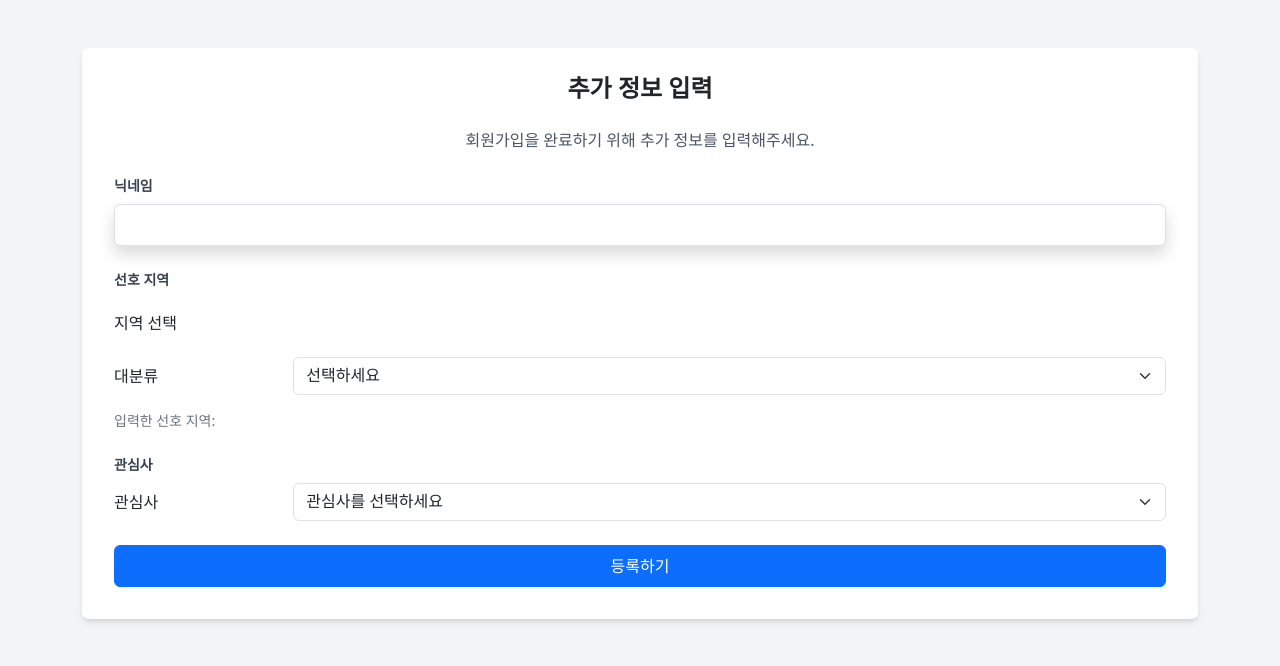
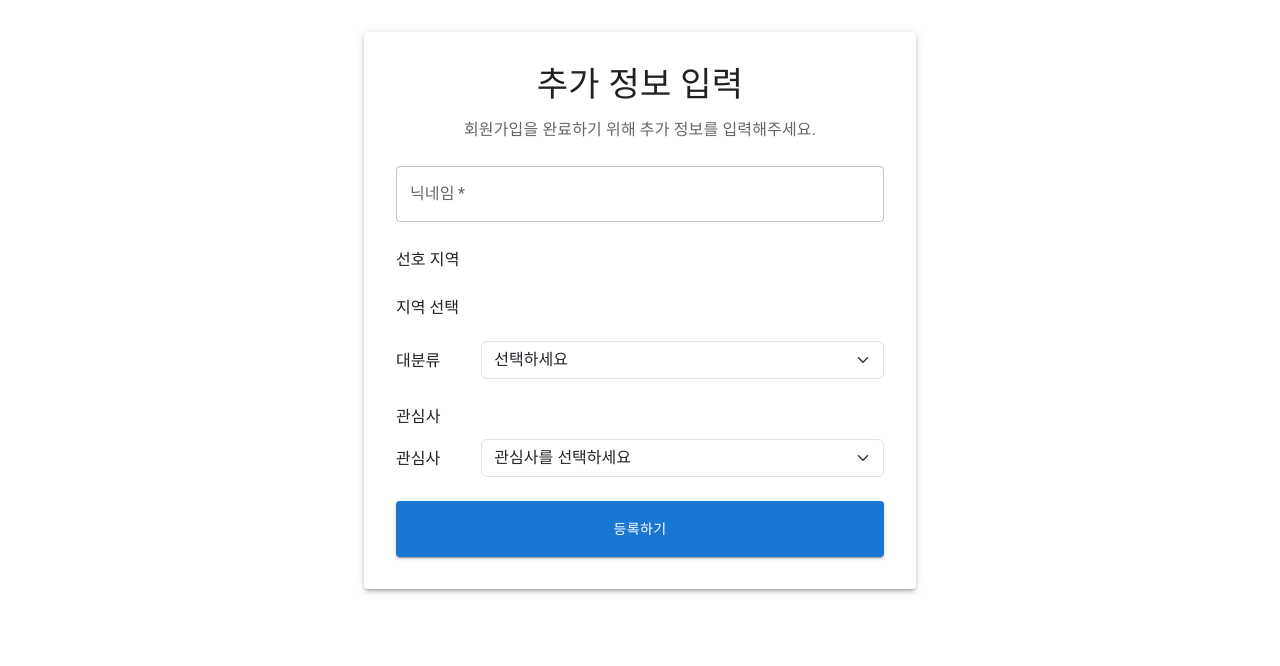
Before and after one commit to WithRoom/FE-WithRoom-Local, a React (Create React App) app: page /register in a window 1280 px wide. Shown: the top 666 px of the page. Built offline with nearby package versions, Linux system fonts and the light colour scheme.

Commit message:
[리팩토링] : 회원가입 폼 디자인 수정

```diff
--- a/package.json
+++ b/package.json
@@ -9,7 +9,6 @@
     "@mui/material": "^6.1.2",
     "@mui/x-data-grid": "^7.18.0",
     "@mui/x-date-pickers": "^7.18.0",
-    "@shadcn/ui": "^0.0.4",
     "@testing-library/jest-dom": "^5.17.0",
     "@testing-library/react": "^13.4.0",
     "@testing-library/user-event": "^13.5.0",
@@ -65,11 +64,12 @@
   },
   "devDependencies": {
     "@babel/plugin-proposal-private-property-in-object": "^7.21.11",
+    "@shadcn/ui": "^0.0.4",
     "autoprefixer": "^10.4.20",
     "eslint": "^8.1.0",
     "eslint-plugin-flowtype": "^8.0.3",
-    "postcss": "^8.4.41",
+    "postcss": "^8.4.47",
     "react-scripts": "^5.0.1",
-    "tailwindcss": "^3.4.11"
+    "tailwindcss": "^3.4.13"
   }
 }
--- a/src/pages/Register/Register.jsx
+++ b/src/pages/Register/Register.jsx
@@ -1,190 +1,203 @@
-import React, { useState, useEffect } from 'react';
+import React, { useState } from 'react';
 import { useLocation, useNavigate } from "react-router-dom";
-import { Container, Form, Button, Alert } from 'react-bootstrap';
-import Swal from 'sweetalert2';
 import axios from 'axios';
+import {
+  Container,
+  Paper,
+  Typography,
+  TextField,
+  Button,
+  Alert,
+  CircularProgress,
+  Box,
+  Snackbar
+} from '@mui/material';
 import SelectComponent from './SelectComponent';
 import SelectInterestComponent from './SelectInterestComponent';
 
-const Register = () => {
+export default function Register() {
   const location = useLocation();
   const navigate = useNavigate();
-  const { combinedString } = location.state || "";
-  const { selectedInterest } = location.state || "";
+  const { combinedString = "", selectedInterest = "" } = location.state || {};
 
-  const [registerForm, setRegisterForm] = useState({
+  const [formState, setFormState] = useState({
     nickName: '',
-    preferredArea: combinedString || '',
-    interest: selectedInterest || ''
-  });
-
-  const [areaSelections, setAreaSelections] = useState({
+    preferredArea: combinedString,
+    interest: selectedInterest,
+    areaSelections: {
       category: '',
       city: '',
       district: '',
       town: ''
+    }
   });
 
-  const [concatenatedString, setConcatenatedString] = useState("");
-  const [loading, setLoading] = useState(false);
-  const [error, setError] = useState('');
-  const [success, setSuccess] = useState(false);
+  const [status, setStatus] = useState({
+    loading: false,
+    error: '',
+    success: false
+  });
 
-  useEffect(() => {
-    if (combinedString) {
-      setRegisterForm(prevForm => ({
-        ...prevForm,
-        preferredArea: combinedString
-      }));
-    }
-  }, [combinedString]);
-
-  useEffect(() => {
-    setConcatenatedString(`입력한 선호 지역: ${registerForm.preferredArea}`);
-  }, [registerForm.preferredArea]);
-
-  const handleChange = (e) => {
-    const { name, value } = e.target;
-    setRegisterForm(prevForm => ({
-      ...prevForm,
+  const handleInputChange = (name, value) => {
+    setFormState(prev => ({
+      ...prev,
       [name]: value
     }));
   };
 
-  const handlePreferredAreaChange = (type, value) => {
-    setAreaSelections(prev => {
-      const newSelections = { ...prev, [type]: value };
-      const concatenatedValue = `${newSelections.category} ${newSelections.city} ${newSelections.district} ${newSelections.town}`.trim();
-
-      console.log('concatenatedValue:', concatenatedValue); // Debugging
-
-      setRegisterForm(prevForm => ({
-        ...prevForm,
-        preferredArea: concatenatedValue
-      }));
-      return newSelections;
-    });
+  const handleAreaChange = (type, value) => {
+    setFormState(prev => {
+      const newAreaSelections = {
+        ...prev.areaSelections,
+        [type]: value
       };
 
-  const handleInterestChange = (value) => {
-    console.log('value:', value); // Debugging
-    setRegisterForm(prevForm => ({
+      const concatenatedArea = Object.values(newAreaSelections)
+        .filter(Boolean)
+        .join(' ');
 
-      ...prevForm,
-      interest: value
-    }));
+      return {
+        ...prev,
+        areaSelections: newAreaSelections,
+        preferredArea: concatenatedArea
+      };
+    });
   };
 
   const handleSubmit = async (e) => {
     e.preventDefault();
-    setLoading(true);
-    setError('');
+    setStatus({ loading: true, error: '', success: false });
 
     const token = localStorage.getItem('accessToken');
     if (!token) {
-      setError('로그인이 필요합니다.');
-
-      Swal.Alert({
-        icon : 'error',
-        title : '로그인이 필요합니다.'
-      })
-
-      setLoading(false);
+      setStatus({
+        loading: false,
+        error: '로그인이 필요합니다.',
+        success: false
+      });
       return;
     }
 
     try {
-      await saveUser('/member/create/info', registerForm, token);
-      setSuccess(true);
+      await saveUser('/member/create/info', {
+        nickName: formState.nickName,
+        preferredArea: formState.preferredArea,
+        interest: formState.interest
+      }, token);
+
+      setStatus({ loading: false, error: '', success: true });
       setTimeout(() => navigate('/home'), 2000);
     } catch (error) {
-      if (error.response) {
-        switch (error.response.status) {
-          case 404:
-            setError('경로를 찾을 수 없습니다. URL을 확인해주세요.');
-            break;
-          case 401:
-            setError('인증에 실패했습니다. 다시 로그인해주세요.');
-            break;
-          default:
-            setError('회원가입에 실패했습니다. 잠시 후 다시 시도해주세요.');
-        }
-      } else {
-        setError('네트워크 오류가 발생했습니다. 인터넷 연결을 확인해주세요.');
-      }
-    } finally {
-      setLoading(false);
+      const errorMessage = getErrorMessage(error);
+      setStatus({
+        loading: false,
+        error: errorMessage,
+        success: false
+      });
     }
   };
 
   return (
-    <div className="min-h-screen bg-gray-100 py-12">
-      <Container className="max-w-md">
-        <div className="bg-white shadow-md rounded px-8 pt-6 pb-8 mb-4">
-          <h2 className="text-2xl font-bold mb-6 text-center">추가 정보 입력</h2>
-          <p className="mb-4 text-gray-600 text-center">회원가입을 완료하기 위해 추가 정보를 입력해주세요.</p>
-          <Form onSubmit={handleSubmit}>
-            <Form.Group className="mb-4" controlId="formNickName">
-              <Form.Label className="block text-gray-700 text-sm font-bold mb-2">닉네임</Form.Label>
-              <Form.Control
-                type="text"
-                name="nickName"
-                value={registerForm.nickName}
-                onChange={handleChange}
-                className="shadow appearance-none border rounded w-full py-2 px-3 text-gray-700 leading-tight focus:outline-none focus:shadow-outline"
+    <Container maxWidth="sm" sx={{ mt: 4, mb: 4 }}>
+      <Paper elevation={3} sx={{ p: 4 }}>
+        <Box sx={{ textAlign: 'center', mb: 3 }}>
+          <Typography variant="h4" component="h1" gutterBottom>
+            추가 정보 입력
+          </Typography>
+          <Typography variant="body1" color="text.secondary">
+            회원가입을 완료하기 위해 추가 정보를 입력해주세요.
+          </Typography>
+        </Box>
+
+        <form onSubmit={handleSubmit}>
+          <TextField
+            fullWidth
+            label="닉네임"
+            variant="outlined"
+            value={formState.nickName}
+            onChange={(e) => handleInputChange('nickName', e.target.value)}
             required
+            sx={{ mb: 3 }}
           />
-            </Form.Group>
 
-            <Form.Group className="mb-4" controlId="formPreferredArea">
-              <Form.Label className="block text-gray-700 text-sm font-bold mb-2">선호 지역</Form.Label>
+          <Box sx={{ mb: 3 }}>
+            <Typography variant="subtitle1" sx={{ mb: 1 }}>
+              선호 지역
+            </Typography>
             <SelectComponent
-                onCategoryChange={(value) => handlePreferredAreaChange('category', value)}
-                onCityChange={(value) => handlePreferredAreaChange('city', value)}
-                onDistrictChange={(value) => handlePreferredAreaChange('district', value)}
-                onTownChange={(value) => handlePreferredAreaChange('town', value)}
+              onCategoryChange={(value) => handleAreaChange('category', value)}
+              onCityChange={(value) => handleAreaChange('city', value)}
+              onDistrictChange={(value) => handleAreaChange('district', value)}
+              onTownChange={(value) => handleAreaChange('town', value)}
             />
-              <p className="text-sm text-gray-500 mt-1">{concatenatedString}</p>
-            </Form.Group>
+            {formState.preferredArea && (
+              <Typography variant="body2" color="text.secondary" sx={{ mt: 1 }}>
+                입력한 선호 지역: {formState.preferredArea}
+              </Typography>
+            )}
+          </Box>
 
-            <Form.Group className="mb-6" controlId="formInterest">
-                <Form.Label className="block text-gray-700 text-sm font-bold mb-2">관심사</Form.Label>
-                <SelectInterestComponent onChange={handleInterestChange} />  {/* 관심사 선택 컴포넌트 */}
-            </Form.Group>
-
+          <Box sx={{ mb: 3 }}>
+            <Typography variant="subtitle1" sx={{ mb: 1 }}>
+              관심사
+            </Typography>
+            <SelectInterestComponent
+              onChange={(value) => handleInputChange('interest', value)}
+            />
+          </Box>
 
           <Button
-              variant="primary"
             type="submit"
-              className="w-full bg-blue-500 hover:bg-blue-700 text-white font-bold py-2 px-4 rounded focus:outline-none focus:shadow-outline"
-              disabled={loading}
+            variant="contained"
+            fullWidth
+            disabled={status.loading}
+            sx={{ height: 56 }}
           >
-              {loading ? "처리 중..." : "등록하기"}
+            {status.loading ? (
+              <CircularProgress size={24} />
+            ) : "등록하기"}
           </Button>
-          </Form>
-        </div>
+        </form>
+      </Paper>
 
-        {error && (
-          <Alert variant="danger" className="mt-4">
-            <Alert.Heading>오류</Alert.Heading>
-            <p>{error}</p>
+      <Snackbar
+        open={Boolean(status.error)}
+        autoHideDuration={6000}
+        onClose={() => setStatus(prev => ({ ...prev, error: '' }))}
+      >
+        <Alert severity="error" variant="filled">
+          {status.error}
         </Alert>
-        )}
+      </Snackbar>
 
-        {success && (
-          <Alert variant="success" className="mt-4">
-            <Alert.Heading>성공</Alert.Heading>
-            <p>회원가입이 완료되었습니다. 홈으로 이동합니다.</p>
+      <Snackbar
+        open={status.success}
+        autoHideDuration={2000}
+      >
+        <Alert severity="success" variant="filled">
+          회원가입이 완료되었습니다. 홈으로 이동합니다.
         </Alert>
-        )}
+      </Snackbar>
     </Container>
-    </div>
   );
-};
+}
 
-const saveUser = async (url, json, token) => {
-  console.log(json)
+function getErrorMessage(error) {
+  if (!error.response) {
+    return '네트워크 오류가 발생했습니다. 인터넷 연결을 확인해주세요.';
+  }
 
+  switch (error.response.status) {
+    case 404:
+      return '경로를 찾을 수 없습니다. URL을 확인해주세요.';
+    case 401:
+      return '인증에 실패했습니다. 다시 로그인해주세요.';
+    default:
+      return '회원가입에 실패했습니다. 잠시 후 다시 시도해주세요.';
+  }
+}
+
+async function saveUser(url, json, token) {
   const response = await axios.post(url, json, {
     headers: {
       'Content-Type': 'application/json;charset=UTF-8',
@@ -192,6 +205,4 @@ const saveUser = async (url, json, token) => {
     }
   });
   return response.data;
-};
-
-export default Register;
+}
```
Lines whose indentation alone changed are shown as unchanged.
